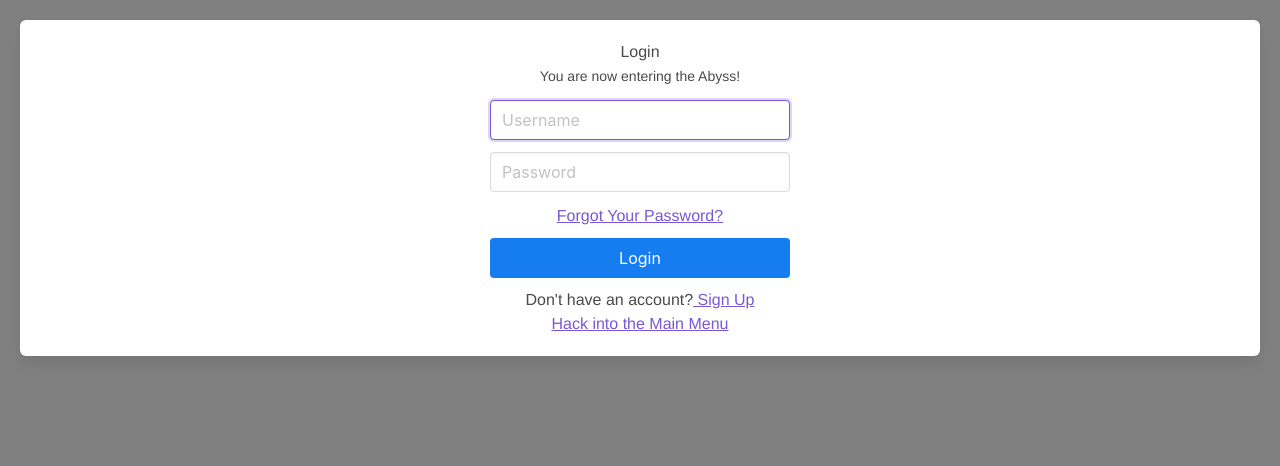
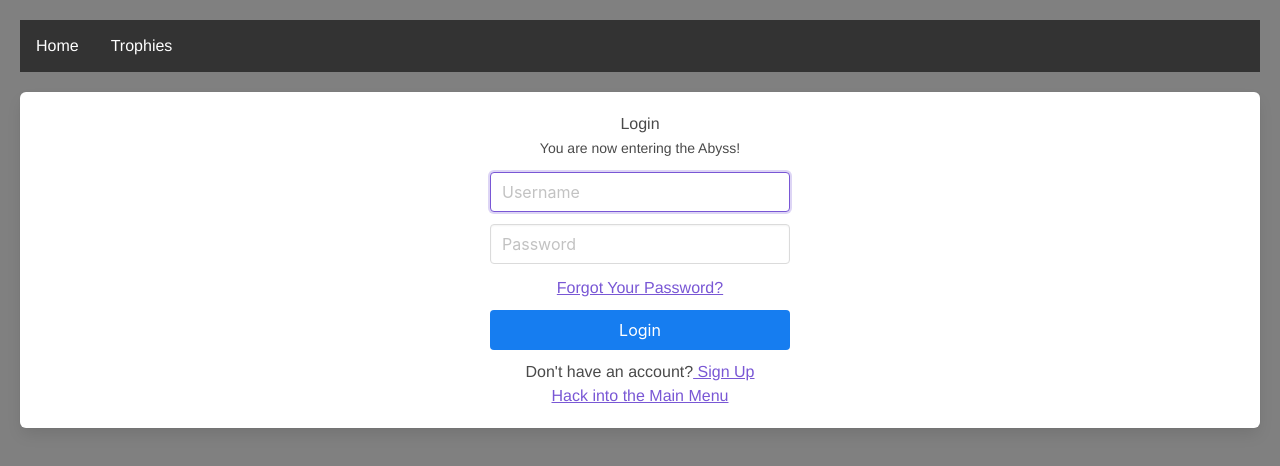
Before and after one commit to ng68/The-Endless-Abyss, a Vue app in the folder eaui/: page / in a window 1280 px wide. Shown: the top 466 px of the page. Built offline with nearby package versions, Linux system fonts and the light colour scheme.

Commit message:
Added navigation bar

```diff
--- a/eaui/src/App.vue
+++ b/eaui/src/App.vue
@@ -1,15 +1,18 @@
 <template>
   <div id="app">
+    <Navigation></Navigation>
     <router-view></router-view>
   </div>
 </template>
 
 <script>
 import 'buefy/dist/buefy.css'
+import Navigation from './components/Navigation'
+
 export default {
   name: 'app',
   components: {
-
+    Navigation,
   }
 }
 </script>
--- /dev/null
+++ b/eaui/src/components/Navigation.vue
@@ -0,0 +1,63 @@
+<template>
+  <div>
+    <ul>
+      <li><a @click="onHome">Home</a></li>
+      <!-- <li><a href="#leaderboard">Leaderboard</a></li> -->
+      <li><a @click="onTrophies">Trophies</a></li>
+    </ul>
+  </div>
+</template>
+
+<script>
+
+export default {
+  name: 'Navigation',
+  methods: Object.assign({
+    async onHome() {
+      this.$router.push({ name: 'MainMenu' })
+    },
+    async onTrophies() {
+      this.$router.push({ name: 'TrophyRoom' })
+    },
+  })
+}
+
+</script>
+
+<style scoped>
+
+div {
+  margin-bottom: 20px;
+}
+
+ul {
+  list-style-type: none;
+  margin: 0;
+  padding: 0;
+  overflow: hidden;
+  background-color: #333;
+}
+
+li {
+  float: left;
+}
+
+li a {
+  display: block;
+  color: white;
+  text-align: center;
+  padding: 14px 16px;
+  text-decoration: none;
+}
+
+/* Change the link color to #111 (black) on hover */
+li a:hover {
+  background-color: #111;
+}
+
+li.router-link-active {
+  background-color: #4CAF50;
+  color: white;
+}
+
+</style>
```
